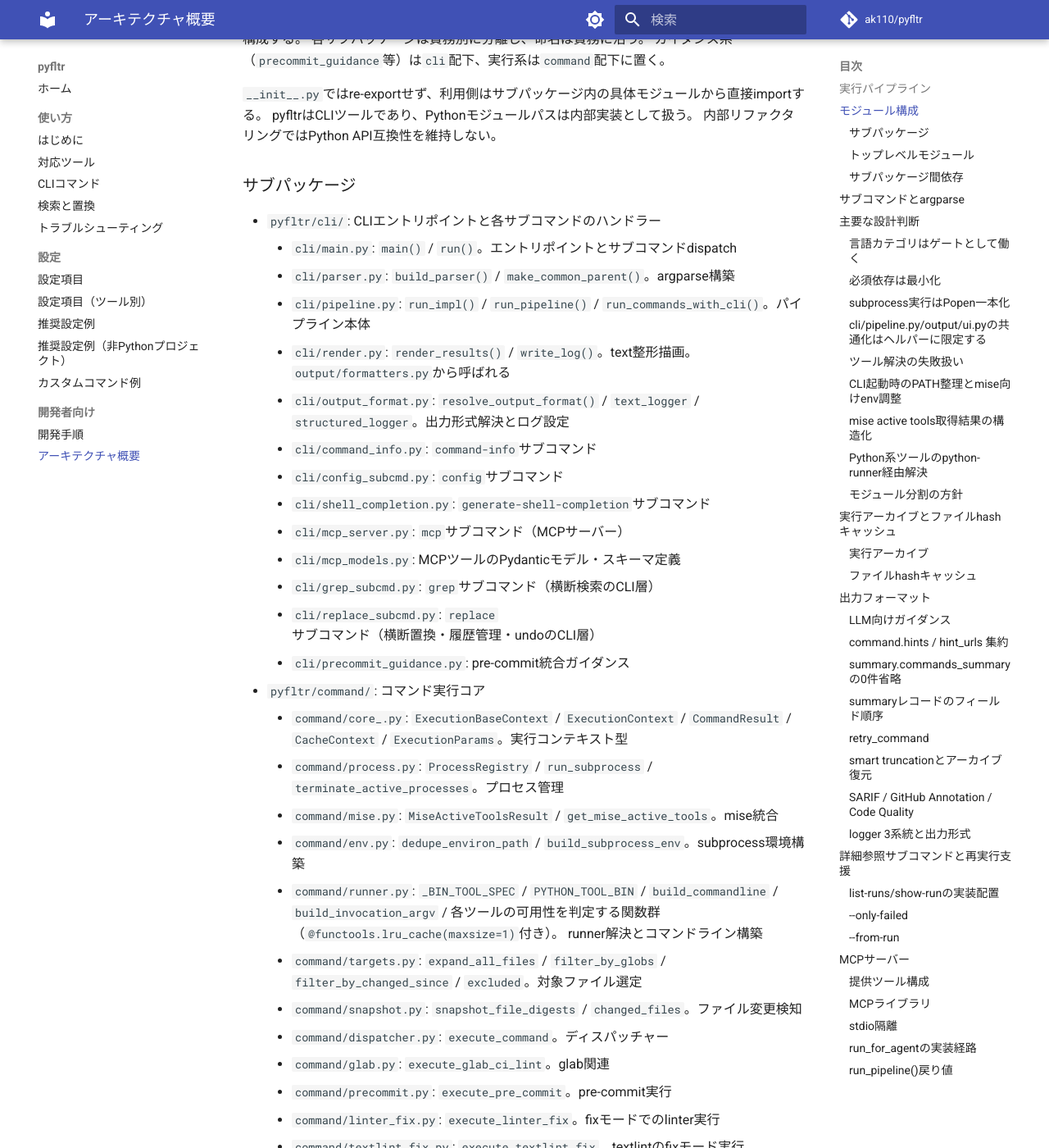
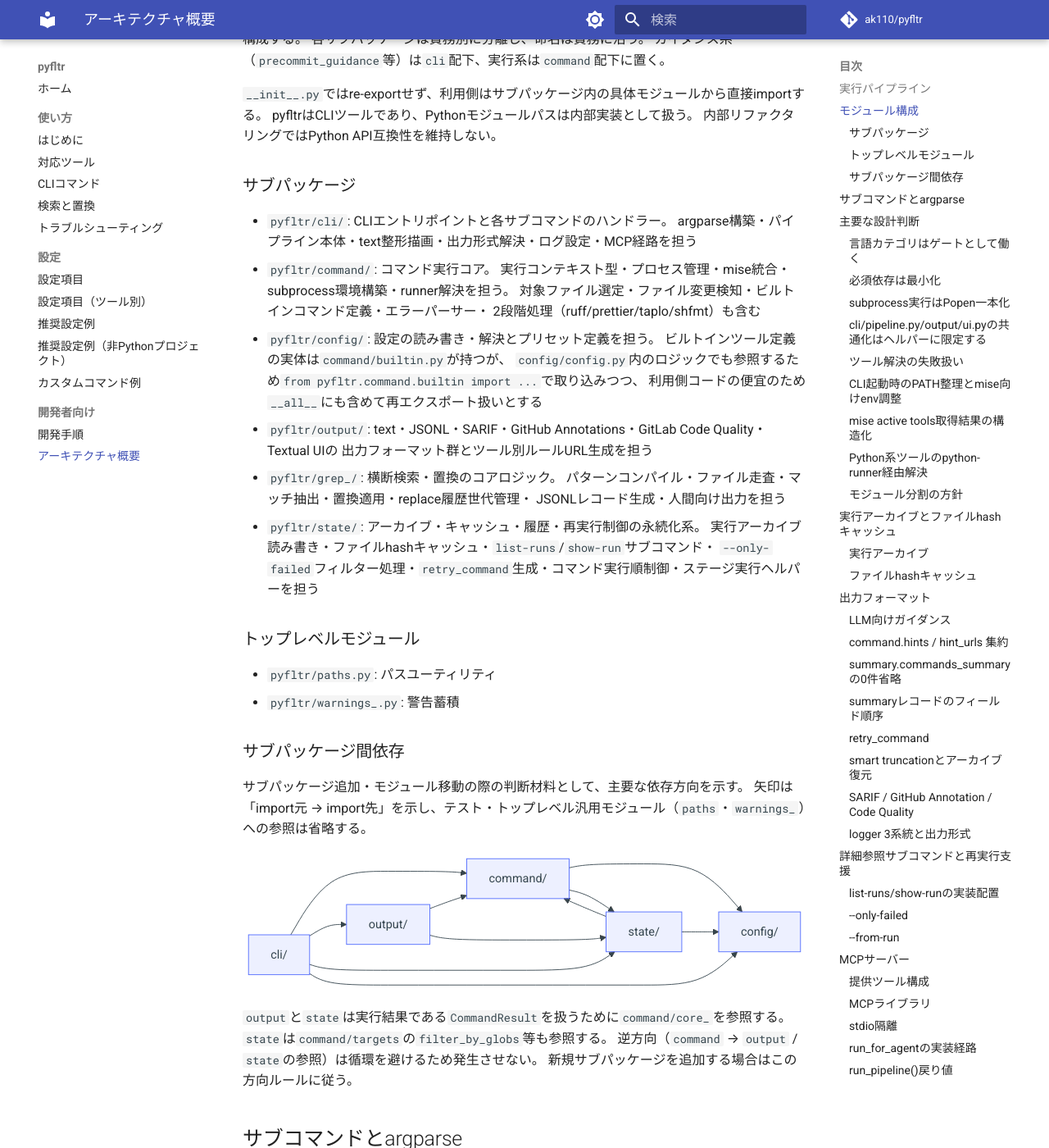
Before and after one commit to ak110/pyfltr, an MkDocs documentation site: the page built from docs/development/architecture.md, in a window 1280 px wide and 1400 px high, scrolled down 749 px. Shown: the whole window at 82% size. Built offline with MkDocs 1.6.1 and Material for MkDocs 9.7.7, drawn with Linux system fonts in a browser that asks for light colours; comment, search, counter and statistics services are not loaded; some of the changed text lies outside the part shown.

Commit message:
docs(development): 設定ファイル再掲と公式ドキュメント参照で済む記述を削減する
Co-Authored-By: Claude Opus 4.7 (1M context) <noreply@anthropic.com>

```diff
--- a/docs/development/architecture.md
+++ b/docs/development/architecture.md
@@ -31,74 +31,24 @@ pyfltrはCLIツールであり、Pythonモジュールパスは内部実装と
 
 ### サブパッケージ
 
-- `pyfltr/cli/`: CLIエントリポイントと各サブコマンドのハンドラー
-    - `cli/main.py`: `main()` / `run()`。エントリポイントとサブコマンドdispatch
-    - `cli/parser.py`: `build_parser()` / `make_common_parent()`。argparse構築
-    - `cli/pipeline.py`: `run_impl()` / `run_pipeline()` / `run_commands_with_cli()`。パイプライン本体
-    - `cli/render.py`: `render_results()` / `write_log()`。text整形描画。`output/formatters.py`から呼ばれる
-    - `cli/output_format.py`: `resolve_output_format()` / `text_logger` / `structured_logger`。出力形式解決とログ設定
-    - `cli/command_info.py`: `command-info`サブコマンド
-    - `cli/config_subcmd.py`: `config`サブコマンド
-    - `cli/shell_completion.py`: `generate-shell-completion`サブコマンド
-    - `cli/mcp_server.py`: `mcp`サブコマンド（MCPサーバー）
-    - `cli/mcp_models.py`: MCPツールのPydanticモデル・スキーマ定義
-    - `cli/grep_subcmd.py`: `grep`サブコマンド（横断検索のCLI層）
-    - `cli/replace_subcmd.py`: `replace`サブコマンド（横断置換・履歴管理・undoのCLI層）
-    - `cli/precommit_guidance.py`: pre-commit統合ガイダンス
-- `pyfltr/command/`: コマンド実行コア
-    - `command/core_.py`: `ExecutionBaseContext` / `ExecutionContext` / `CommandResult` / `CacheContext` /
-      `ExecutionParams`。実行コンテキスト型
-    - `command/process.py`: `ProcessRegistry` / `run_subprocess` / `terminate_active_processes`。プロセス管理
-    - `command/mise.py`: `MiseActiveToolsResult` / `get_mise_active_tools`。mise統合
-    - `command/env.py`: `dedupe_environ_path` / `build_subprocess_env`。subprocess環境構築
-    - `command/runner.py`: `_BIN_TOOL_SPEC` / `PYTHON_TOOL_BIN` / `build_commandline` /
-    `build_invocation_argv` / 各ツールの可用性を判定する関数群（`@functools.lru_cache(maxsize=1)`付き）。
-    runner解決とコマンドライン構築
-    - `command/targets.py`: `expand_all_files` / `filter_by_globs` / `filter_by_changed_since` / `excluded`。対象ファイル選定
-    - `command/snapshot.py`: `snapshot_file_digests` / `changed_files`。ファイル変更検知
-    - `command/dispatcher.py`: `execute_command`。ディスパッチャー
-    - `command/glab.py`: `execute_glab_ci_lint`。glab関連
-    - `command/precommit.py`: `execute_pre_commit`。pre-commit実行
-    - `command/linter_fix.py`: `execute_linter_fix`。fixモードでのlinter実行
-    - `command/textlint_fix.py`: `execute_textlint_fix`。textlintのfixモード実行
-    - `command/builtin.py`: `BUILTIN_COMMANDS` / `CommandInfo`。ビルトインコマンド定義
-    - `command/error_parser.py`: `ErrorLocation` / `parse_errors`。エラーパーサー
-    - `command/two_step/base.py`: `execute_check_write_two_step` / 共通基底ヘルパー（taplo・shfmt用の2段階処理を集約）
-    - `command/two_step/ruff.py`: `execute_ruff_format_two_step`本体（ruff専用2段階処理）
-    - `command/two_step/prettier.py`: `execute_prettier_two_step`本体（prettier専用2段階処理）
-    - `command/two_step/taplo.py`: `execute_taplo_two_step`（`base.py`の`execute_check_write_two_step`への薄いラッパー）
-    - `command/two_step/shfmt.py`: `execute_shfmt_two_step`（`base.py`の`execute_check_write_two_step`への薄いラッパー）
-- `pyfltr/config/`: 設定読み書きとプリセット
-    - `config/config.py`: `Config` / `load_config()`等。設定の読み書き・解決。
-    `BUILTIN_COMMANDS`等のビルトインツール定義の実体は`command/builtin.py`が持つが、
-    `config/config.py`内のロジックでも参照するため`from pyfltr.command.builtin import ...`で取り込みつつ、
-    `pyfltr.config.config.BUILTIN_COMMANDS`として参照する利用側コード（`cli/parser.py`・テスト群）の
-    便宜のため`__all__`にも含めて再エクスポート扱いとする
-    - `config/presets.py`: プリセット定義
-- `pyfltr/output/`: 出力フォーマット群
-    - `output/formatters.py`: `RunOutputContext` / `FORMATTERS`レジストリ。フォーマット基盤
-    - `output/jsonl.py`: JSONL出力（`--output-format=jsonl`）
-    - `output/sarif.py`: SARIF出力（`--output-format=sarif`）
-    - `output/code_quality.py`: GitLab Code Quality出力
-    - `output/github_annotations.py`: GitHub Annotations出力
-    - `output/ui.py`: Textual UI（`--ui`）
-    - `output/rule_urls.py`: ツール別ルールURL生成
-- `pyfltr/grep_/`: 横断検索・置換のコアロジック
-    - `grep_/matcher.py`: パターンコンパイル（正規表現・固定文字列・smart-case・単語境界・行全体・マルチライン）
-    - `grep_/scanner.py`: ファイル走査・マッチ抽出・前後コンテキスト
-    - `grep_/replacer.py`: 置換適用ロジック（`re.sub`互換、ハッシュ計算）
-    - `grep_/history.py`: replace履歴の世代管理（ULID採番・3軸自動クリーンアップ・undo）
-    - `grep_/jsonl_records.py`: grep / replace固有のJSONLレコード生成
-    - `grep_/text_render.py`: text形式時の人間向け出力（マッチ表示・差分表示）
-    - `grep_/types.py`: grep / replace共通のデータクラス
-- `pyfltr/state/`: アーカイブ・キャッシュ・履歴・再実行制御の永続化系
-    - `state/archive.py`: 実行アーカイブ読み書き
-    - `state/cache.py`: ファイルhashキャッシュ
-    - `state/runs.py`: `list-runs` / `show-run`サブコマンド
-    - `state/only_failed.py`: `--only-failed`フィルター処理
-    - `state/retry.py`: `retry_command`生成
-    - `state/executor.py`: コマンド実行順制御
-    - `state/stage_runner.py`: ステージ実行ヘルパー
+- `pyfltr/cli/`: CLIエントリポイントと各サブコマンドのハンドラー。
+  argparse構築・パイプライン本体・text整形描画・出力形式解決・ログ設定・MCP経路を担う
+- `pyfltr/command/`: コマンド実行コア。
+  実行コンテキスト型・プロセス管理・mise統合・subprocess環境構築・runner解決を担う。
+  対象ファイル選定・ファイル変更検知・ビルトインコマンド定義・エラーパーサー・
+  2段階処理（ruff/prettier/taplo/shfmt）も含む
+- `pyfltr/config/`: 設定の読み書き・解決とプリセット定義を担う。
+  ビルトインツール定義の実体は`command/builtin.py`が持つが、
+  `config/config.py`内のロジックでも参照するため`from pyfltr.command.builtin import ...`で取り込みつつ、
+  利用側コードの便宜のため`__all__`にも含めて再エクスポート扱いとする
+- `pyfltr/output/`: text・JSONL・SARIF・GitHub Annotations・GitLab Code Quality・Textual UIの
+  出力フォーマット群とツール別ルールURL生成を担う
+- `pyfltr/grep_/`: 横断検索・置換のコアロジック。
+  パターンコンパイル・ファイル走査・マッチ抽出・置換適用・replace履歴世代管理・
+  JSONLレコード生成・人間向け出力を担う
+- `pyfltr/state/`: アーカイブ・キャッシュ・履歴・再実行制御の永続化系。
+  実行アーカイブ読み書き・ファイルhashキャッシュ・`list-runs`/`show-run`サブコマンド・
+  `--only-failed`フィルター処理・`retry_command`生成・コマンド実行順制御・ステージ実行ヘルパーを担う
 
 ### トップレベルモジュール
 
@@ -136,11 +86,9 @@ flowchart LR
 
 ## サブコマンドとargparse
 
-argparse subparsers（`required=True`）でサブコマンドを必須化し、引数なし実行時のフォールバック挙動は持たない。
-共通オプションは`parents=[common]`で各サブパーサーへ継承する。
-サブコマンド別の既定値（`exit_zero_even_if_formatted`・`commands`・`output_format`・`include_fix_stage`）は
-`_apply_subcommand_defaults()`で手動注入する。
-`set_defaults()`経由の注入を避けたのは、共通親パーサーを継承しているサブパーサーに対して
+subparsersを`required=True`で必須化し、引数なし実行時のフォールバック挙動は持たない。
+サブコマンド別の既定値は`_apply_subcommand_defaults()`で手動注入する。
+`set_defaults()`を避けたのは、共通親パーサーを継承したサブパーサーに対して
 他サブパーサーのdefaultが書き換わる既知挙動を回避するため。
 
 サブコマンド一覧と用途は[CLIコマンド](../guide/usage.md)を参照。
```
Also changed, not shown: docs/development/development.md (+1 -17 lines).
